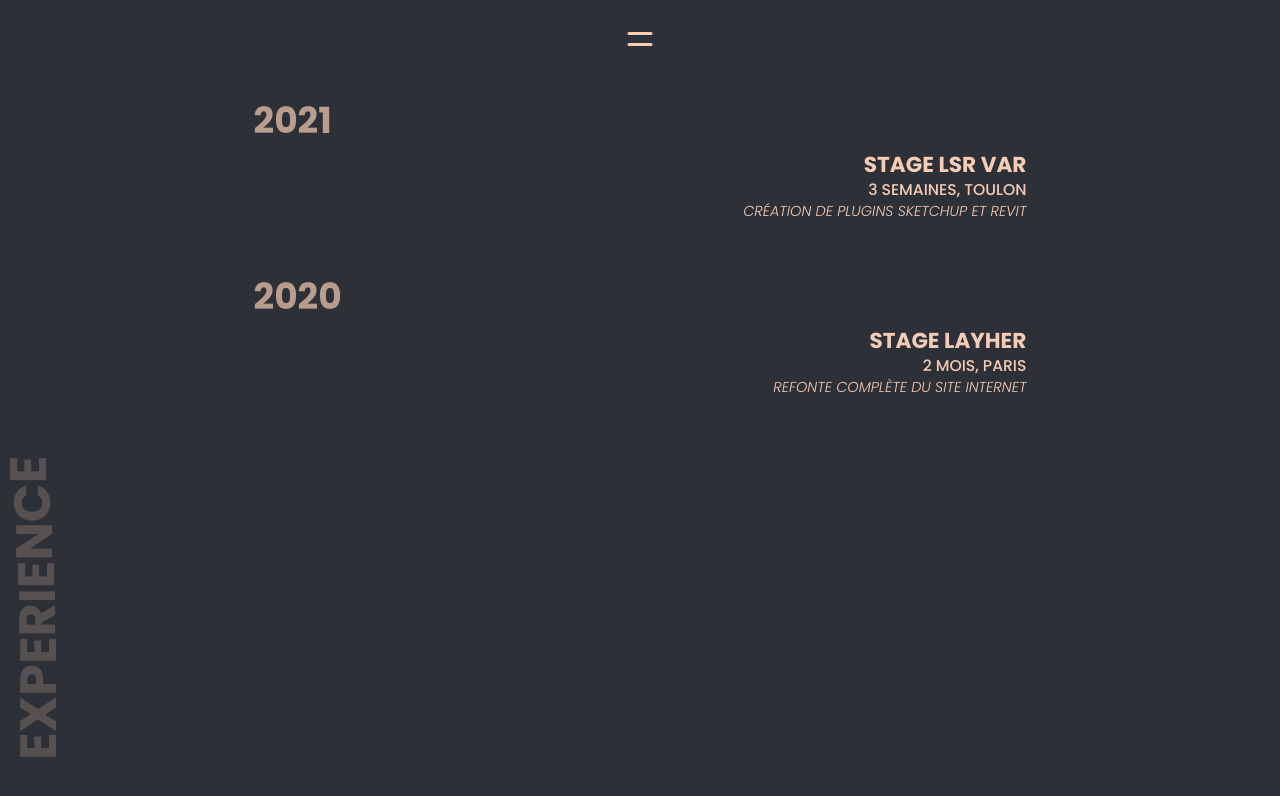
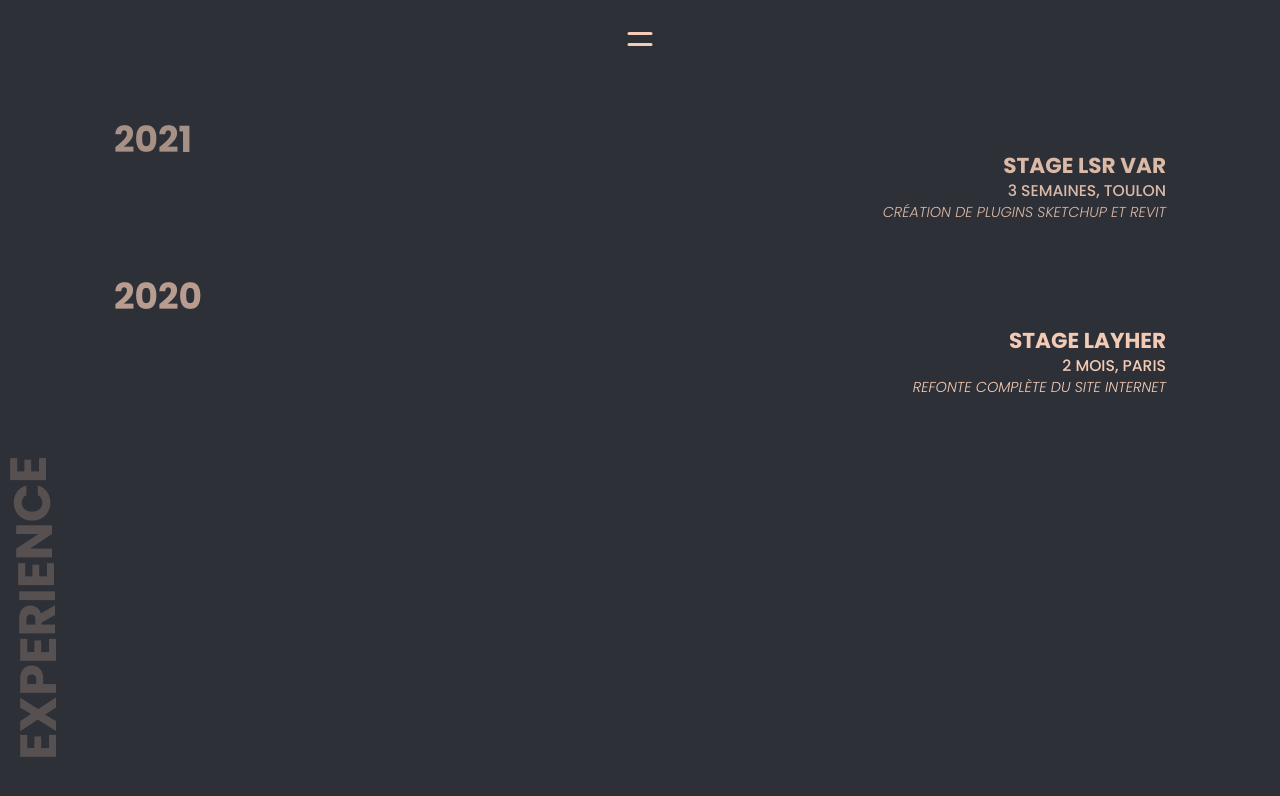
Before and after one commit to mohamed-ndoye811/webcv, a React (Create React App) app: page /experience in a window 1280 px wide. Shown: the top 796 px of the page. Built offline with nearby package versions, Linux system fonts and the light colour scheme.

Commit message:
Update added work links

```diff
--- a/src/pages/Experience.jsx
+++ b/src/pages/Experience.jsx
@@ -12,6 +12,7 @@ export default function Experience(props) {
       name: "Stage lsr var",
       durationLocation: "3 semaines, toulon",
       tasks: "Création de plugins SketchUp et Revit",
+      link: "https://www.lsr83000.fr/",
       languageUsed: ["html", "css", "javascript", "svelte"],
     },
     {
@@ -71,14 +72,36 @@ export default function Experience(props) {
               })
               .map((experience) => {
                 return (
+                  <>
+                    {experience.link ? (
+                      <a
+                        href={experience.link}
+                        className="link"
+                        rel="noreferrer"
+                        target="_blank"
+                      >
                         <div className="experienceCard" key={experience.key}>
                           <div className="year">{experience.year}</div>
                           <div className="name">{experience.name}</div>
                           <div className="durationLocation">
                             {experience.durationLocation}
                           </div>
+
                           <div className="tasks">{experience.tasks}</div>
                         </div>
+                      </a>
+                    ) : (
+                      <div className="experienceCard" key={experience.key}>
+                        <div className="year">{experience.year}</div>
+                        <div className="name">{experience.name}</div>
+                        <div className="durationLocation">
+                          {experience.durationLocation}
+                        </div>
+
+                        <div className="tasks">{experience.tasks}</div>
+                      </div>
+                    )}
+                  </>
                 );
               })}
           </div>
--- a/src/scss/base/_initialization.scss
+++ b/src/scss/base/_initialization.scss
@@ -65,4 +65,12 @@ ul {
   width: 66%;
   margin: 0 auto;
   opacity: 0;
+
+  @include screen-max($desktop) {
+    width: 85%;
+  }
+
+  @include screen-max($tablet) {
+    width: 75%;
+  }
 }
--- a/src/scss/pages/_experience.scss
+++ b/src/scss/pages/_experience.scss
@@ -14,8 +14,27 @@
       align-self: center;
       margin-top: 11vh;
 
+      .link {
+        text-decoration: none;
+        color: $clr-primary;
+        text-transform: none;
+
+        .experienceCard {
+          transition: all 0.4s;
+          padding: 3.5em 1.5em;
+          height: 150px;
+          text-align: right;
+          text-transform: uppercase;
+          border-radius: 10px;
+
+          &:hover {
+            box-shadow: 0 5px 15px rgba($color: #000000, $alpha: 0.4);
+          }
+        }
+      }
+
       .experienceCard {
-        padding: 2em 1.5em;
+        padding: 3.5em 1.5em;
         height: 150px;
         text-align: right;
         text-transform: uppercase;
@@ -23,12 +42,12 @@
 
         @include screen-max($desktop) {
           height: 150px;
-          padding: 5em 3em;
+          padding: 5em 1.5em;
         }
 
         @include screen-max($tablet) {
           height: 100px;
-          padding: 5em 3em;
+          padding: 5em 1.5em;
         }
 
         .year {
--- a/src/scss/pages/_home.scss
+++ b/src/scss/pages/_home.scss
@@ -7,7 +7,7 @@
     justify-content: space-between;
     position: relative;
 
-    @include screen-max($desktop) {
+    @include screen-max($tablet + 1) {
       flex-direction: column-reverse;
       justify-content: center;
       gap: 75px;
@@ -33,10 +33,10 @@
         }
 
         @include screen-max($desktop) {
-          transform: scale(1.2) translateX(-5px);
+          transform: scale(1) translateX(-5px);
         }
         @include screen-max($tablet) {
-          transform: scale(1.5) translateX(-5px);
+          transform: scale(1.3) translateX(-5px);
         }
       }
     }
--- a/src/scss/pages/_skills.scss
+++ b/src/scss/pages/_skills.scss
@@ -7,6 +7,14 @@
     height: 100%;
     display: grid;
     place-content: center;
+
+    @include screen-max($desktop) {
+      width: 75%;
+    }
+
+    @include screen-max($tablet) {
+      width: 75%;
+    }
 
     .plIconsContainer {
       margin: 0 auto;
@@ -39,7 +47,10 @@
           transform-origin: center;
           transform: scale(0.8);
           @include screen-max($desktop) {
-            height: 75px;
+            height: 125px;
+          }
+          @include screen-max($tablet) {
+            height: 80px;
           }
         }
 
```
Lines whose indentation alone changed are shown as unchanged.
